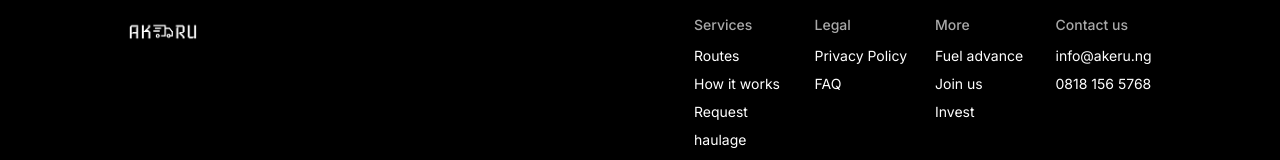
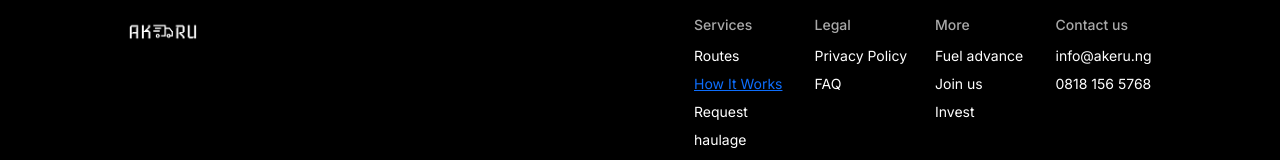
Before and after one commit to emmasam1/akeru1, a React (Create React App) app: page / in a window 1280 px wide. Shown: the part 1797-1957 px from the top of the page. Built offline with nearby package versions, Linux system fonts and the light colour scheme; a web font is replaced by a local one.

Commit message:
Update page

```diff
--- a/src/components/Footer.js
+++ b/src/components/Footer.js
@@ -1,4 +1,5 @@
 import React from 'react'
+import { Link } from 'react-router-dom';
 import fl from "../image/footerlogo.png";
 
 function Footer() {
@@ -14,7 +15,7 @@ function Footer() {
               <div className="col my_col_settings col-footer">
                 <h6 className="footer_h6">Services</h6>
                 <li className="footer_li">Routes</li>
-                <li className="footer_li">How it works</li>
+                <li className="footer_li"><Link to="how-it-works">How It Works</Link></li>
                 <li className="footer_li">Request haulage</li>
               </div>
               <div className="col my_col_settings col-footer">
```
